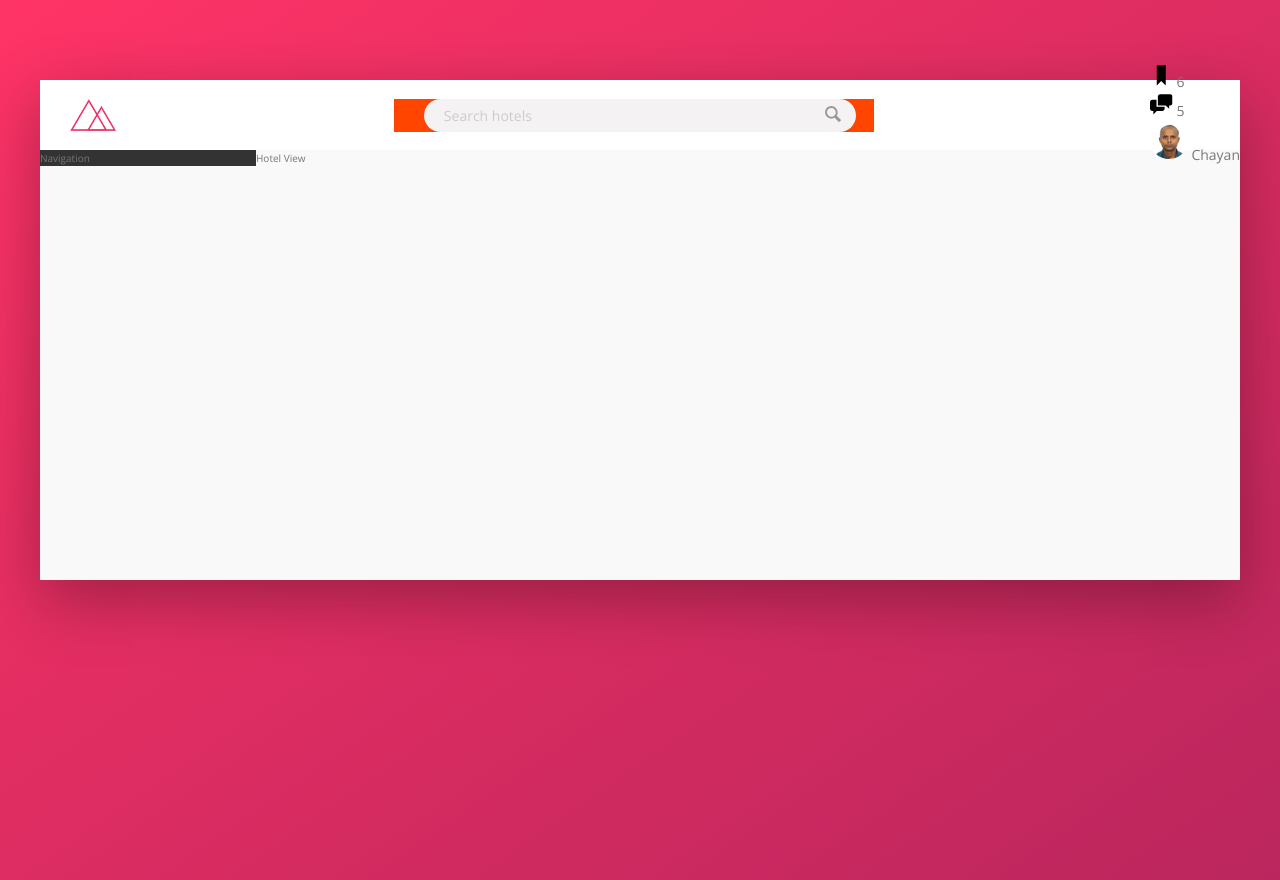
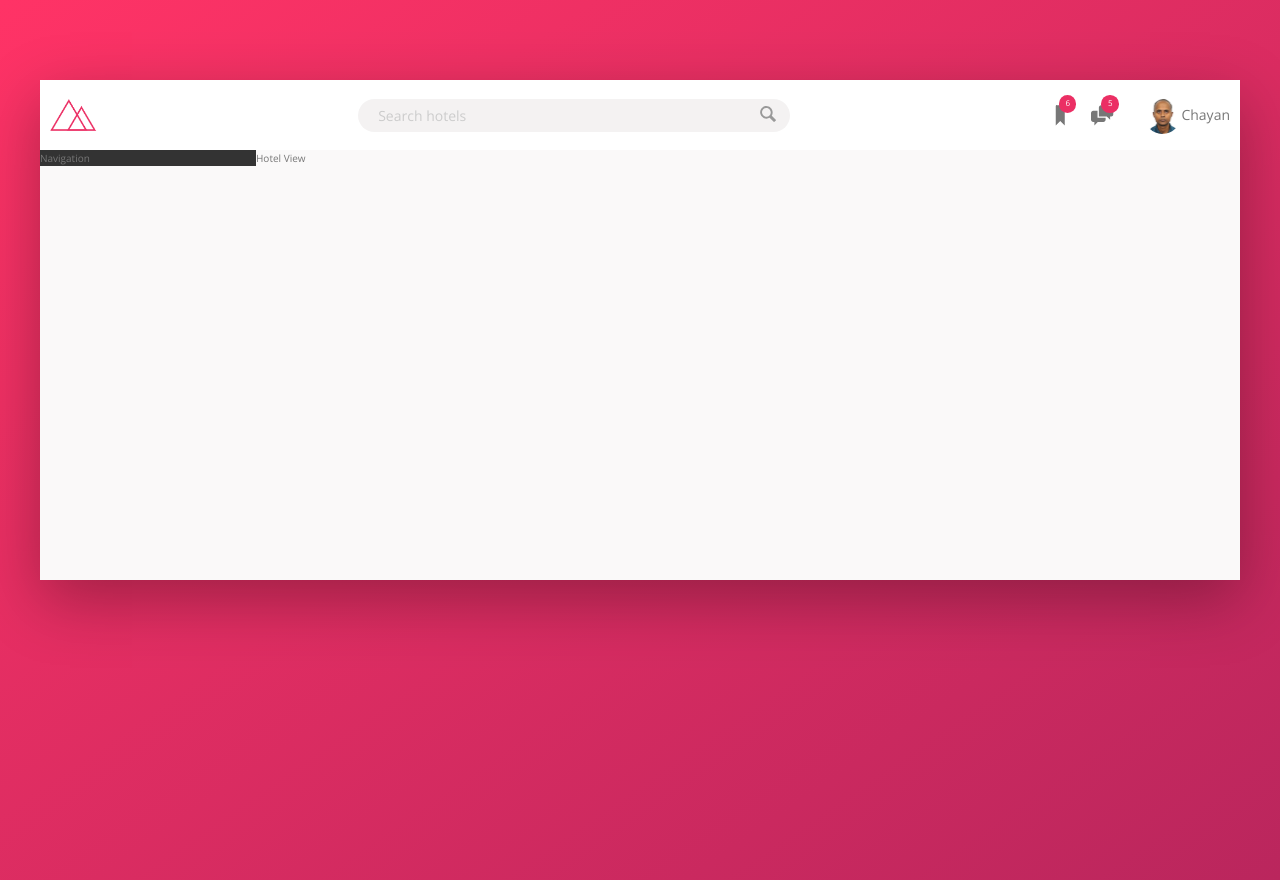
Before and after one commit to chayanmaji/Trillo, a website: page index.html in a window 1280 px wide. Drawn offline with nearby package versions, Linux system fonts and the light colour scheme.

Commit message:
Updated the user navigation on the header

```diff
--- a/sass/_components.scss
+++ b/sass/_components.scss
@@ -1,10 +1,9 @@
 .logo {
     height: 3.25rem;
-    margin-left: 3rem;
+    margin-left: 1rem;
 }
 
 .search {
-    background-color: orangered;
     flex: 0 0 40%;
 
     display: flex;
@@ -60,23 +59,51 @@
 }
 
 .user-nav {
-    &__icon-box {}
+    align-self: stretch;
+    display: flex;
+    align-items: center;
+
+    & > * {
+        padding: 0 1rem;
+        cursor: pointer;
+        height: 100%;
+        display: flex;
+        align-items: center;
+    }
+
+    & > *:hover {
+        background-color: var(--color-grey-light-2);
+    }
+
+    &__icon-box {
+        position: relative;
+    }
 
     &__icon {
         height: 2.25rem;
         width: 2.25rem;
+        fill: var(--color-grey-dark-2)
     }
 
-    &__notfication {}
+    &__notification {
+        font-size: .8rem;
+        height: 1.75rem;
+        width: 1.75rem;
+        border-radius: 50%;
+        background-color: var(--color-primary);
+        color: #fff;
+        position: absolute;
+        top: 1.5rem;
+        right: .5rem;
 
-    &__user {}
+        display: flex;
+        justify-content: center;
+        align-items: center;
+    }
 
     &__user-photo {
         height: 3.75rem;
         border-radius: 50%;
-    }
-
-    &__user-name {
-
+        margin-left: 1rem;
     }
 }
```
Also changed, not shown: css/style.css.
